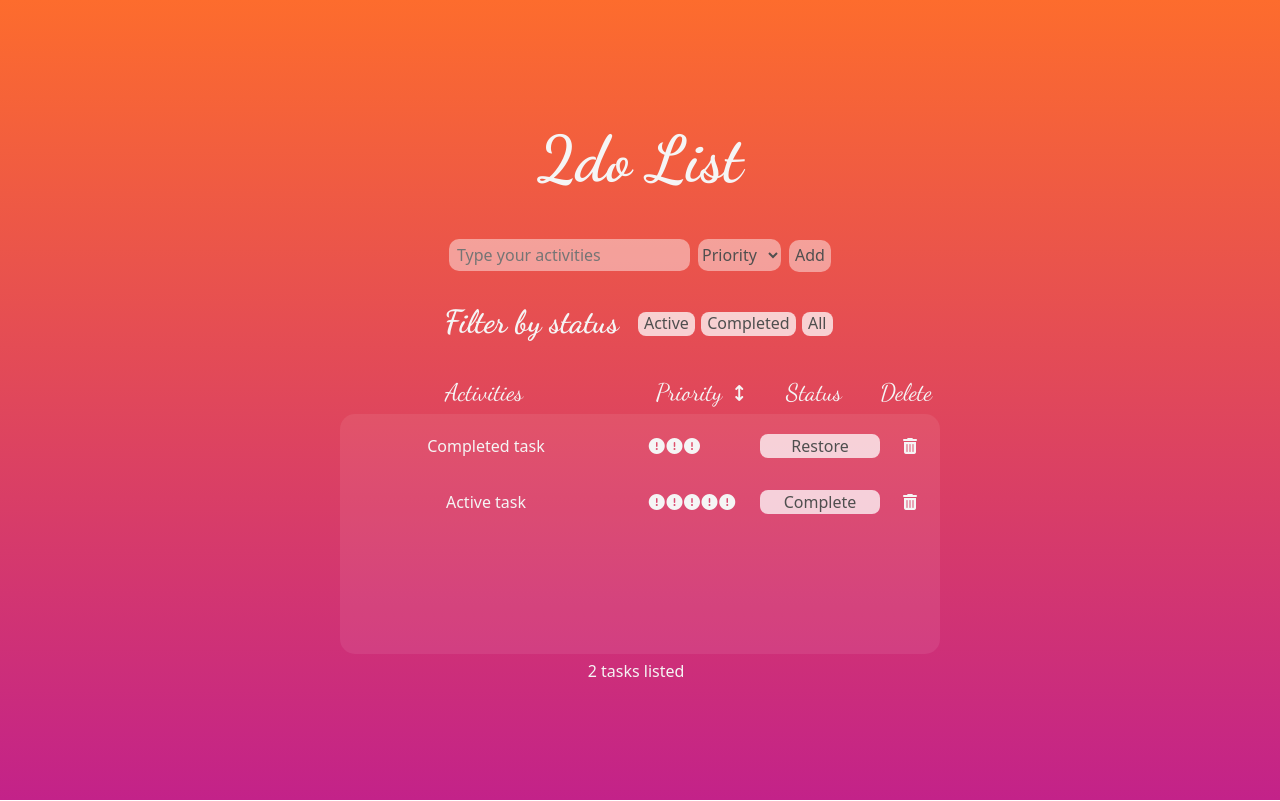
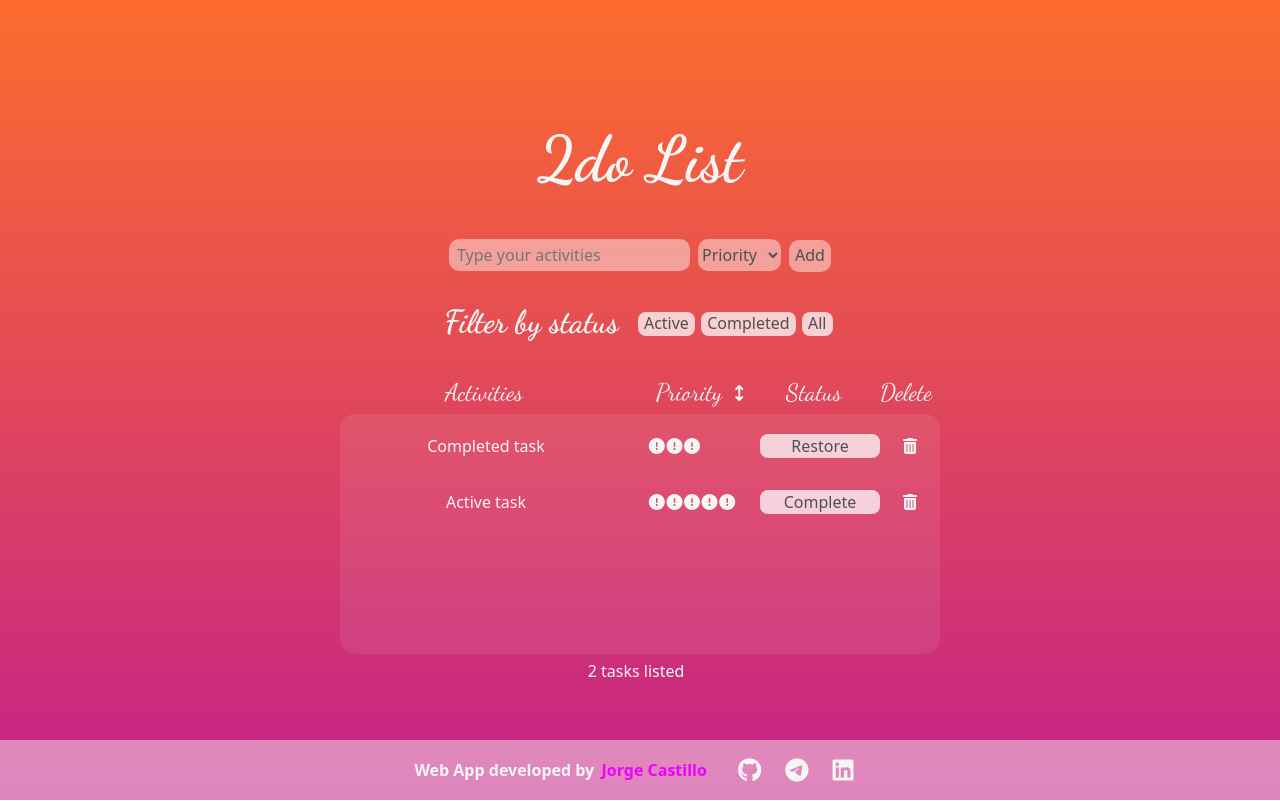
Before and after one commit to alfilister/toDo-List, a React (Vite) app in the folder Client/: page /home in a window 1280 px wide. Built offline with nearby package versions, Linux system fonts and the light colour scheme.

Commit message:
Footer added with contact icons

```diff
--- /dev/null
+++ b/Client/src/Components/Footer.jsx
@@ -0,0 +1,29 @@
+import React from "react";
+
+function Footer() {
+  return (
+    <footer className="footerBar">
+      <h4>
+        Web App developed by <span>Jorge Castillo</span>
+      </h4>
+      <div className="contactIcons">
+        <i
+          class="fa-brands fa-github"
+          onClick={() => window.open("https://github.com/alfilister", "_blank")}
+        ></i>
+        <i
+          class="fa-brands fa-telegram"
+          onClick={() => window.open("https://t.me/JayMario", "_blank")}
+        ></i>
+        <i
+          class="fa-brands fa-linkedin"
+          onClick={() =>
+            window.open("https://www.linkedin.com/in/jota-castillo/", "_blank")
+          }
+        ></i>
+      </div>
+    </footer>
+  );
+}
+
+export default Footer;
--- a/Client/src/Components/Sort.jsx
+++ /dev/null
@@ -1,21 +0,0 @@
-import React from "react";
-
-function Sort({ setSort, sort }) {
-  const handleSort = (e) => {
-    e.preventDefault();
-    setSort(e.target.value);
-  };
-
-  return (
-    <div className="sort">
-      <h3>Sort by priority</h3>
-      <select value={sort} onChange={(e) => handleSort(e)}>
-        <option disabled>Sort</option>
-        <option value={"Asc"}>Asc</option>
-        <option value={"Des"}>Des</option>
-      </select>
-    </div>
-  );
-}
-
-export default Sort;
--- a/Client/src/Pages/Home.jsx
+++ b/Client/src/Pages/Home.jsx
@@ -2,8 +2,8 @@ import React, { useState, useEffect } from "react";
 import { useDispatch, useSelector } from "react-redux";
 import AddBar from "../Components/AddBar";
 import Filter from "../Components/Filter";
+import Footer from "../Components/Footer";
 import List from "../Components/List";
-import Sort from "../Components/Sort";
 import { getTasks } from "../Redux/Actions";
 
 function Home() {
@@ -24,6 +24,10 @@ function Home() {
       <AddBar />
       <Filter setFilter={setFilter} />
       <List sort={sort} setSort={setSort} tasks={tasks} filter={filter} />
+
+      <div className="footer">
+        <Footer />
+      </div>
     </div>
   );
 }
--- a/Client/src/Styles/Pages/_home.scss
+++ b/Client/src/Styles/Pages/_home.scss
@@ -23,4 +23,12 @@
     font-size: 4em;
     color: whitesmoke;
   }
+
+  .footer {
+    position: absolute;
+    bottom: 0;
+    width: 100%;
+    height: 60px;
+    background: rgba(255, 255, 255, 0.448);
+  }
 }
--- /dev/null
+++ b/Client/src/Styles/components/_footer.scss
@@ -0,0 +1,32 @@
+.footerBar {
+  display: flex;
+  flex-direction: row;
+  align-items: center;
+  justify-content: center;
+
+  h4 {
+    color: whitesmoke;
+
+    span {
+      color: rgb(238, 0, 255);
+      margin: 0 0.2em;
+    }
+  }
+
+  .contactIcons {
+    margin-left: 1em;
+    i {
+      color: whitesmoke;
+      font-size: 1.5em;
+      margin: 0 0.5em;
+
+      &:hover {
+        cursor: pointer;
+        color: rgb(198, 198, 198);
+      }
+      &:active {
+        color: rgba(245, 245, 245, 0);
+      }
+    }
+  }
+}
--- a/Client/src/Styles/components/_sort.scss
+++ /dev/null
@@ -1,26 +0,0 @@
-.sort {
-  display: flex;
-  flex-direction: wrap;
-
-  h3 {
-    font-family: "Dancing Script", cursive;
-    font-size: 2em;
-    color: whitesmoke;
-    text-align: center;
-    padding-bottom: 0.2em;
-    margin-right: 0.5em;
-    margin-top: 0;
-  }
-
-  select {
-    border-radius: 8px;
-    border: none;
-    margin: 0.5em 0.2em;
-
-    width: max-content;
-    height: 1.5em;
-
-    background-color: rgba(255, 255, 255, 0.737);
-    color: rgb(79, 79, 79);
-  }
-}
--- a/Client/src/_app.scss
+++ b/Client/src/_app.scss
@@ -7,8 +7,8 @@
 @use "./Styles/components/addBar";
 @use "./Styles/components/filter";
 @use "./Styles/components/list";
-@use "./Styles/components/sort";
 @use "./Styles/components/tabList";
+@use "./Styles/components/footer";
 
 // pages
 
```
